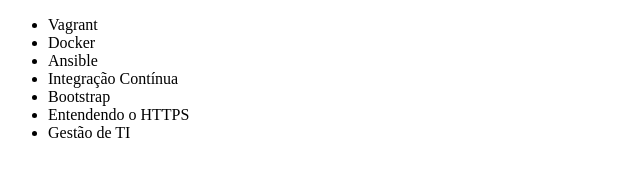
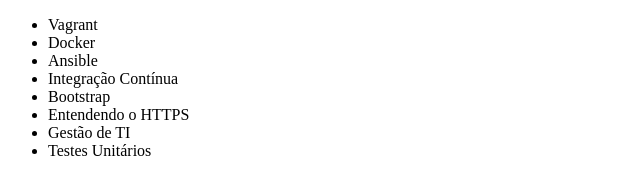
Before and after one commit to christianobucci/alura-git, a plain HTML site: page index.html in a window 1280 px wide. Shown: the whole page, without its empty margins (0-640 px from the left). Drawn offline with Linux system fonts and the light colour scheme.

Commit message:
Adicionando curso de testes unitários

```diff
--- a/index.html
+++ b/index.html
@@ -13,6 +13,7 @@
         <li>Bootstrap</li>
         <li>Entendendo o HTTPS</li>
         <li>Gestão de TI</li>
+        <li>Testes Unitários</li>
     </ul>
 </body>
 </html>
```
